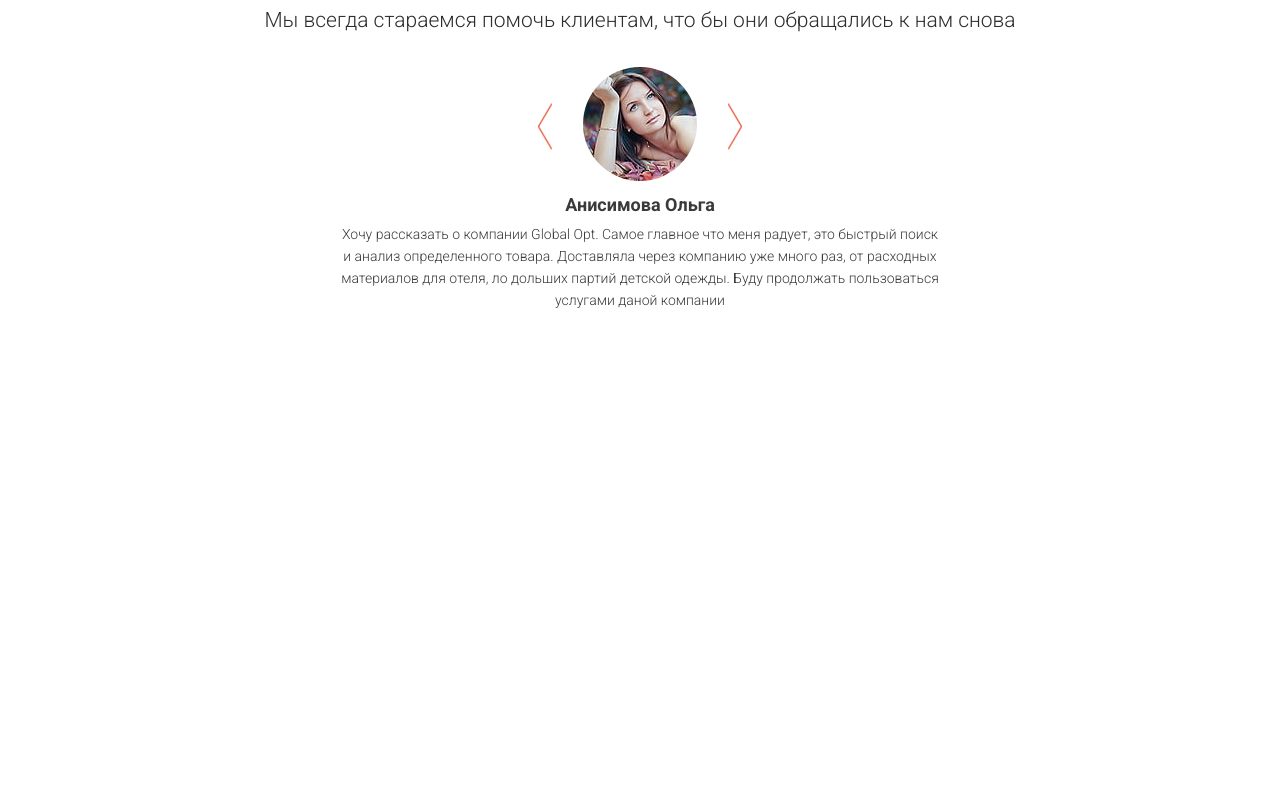
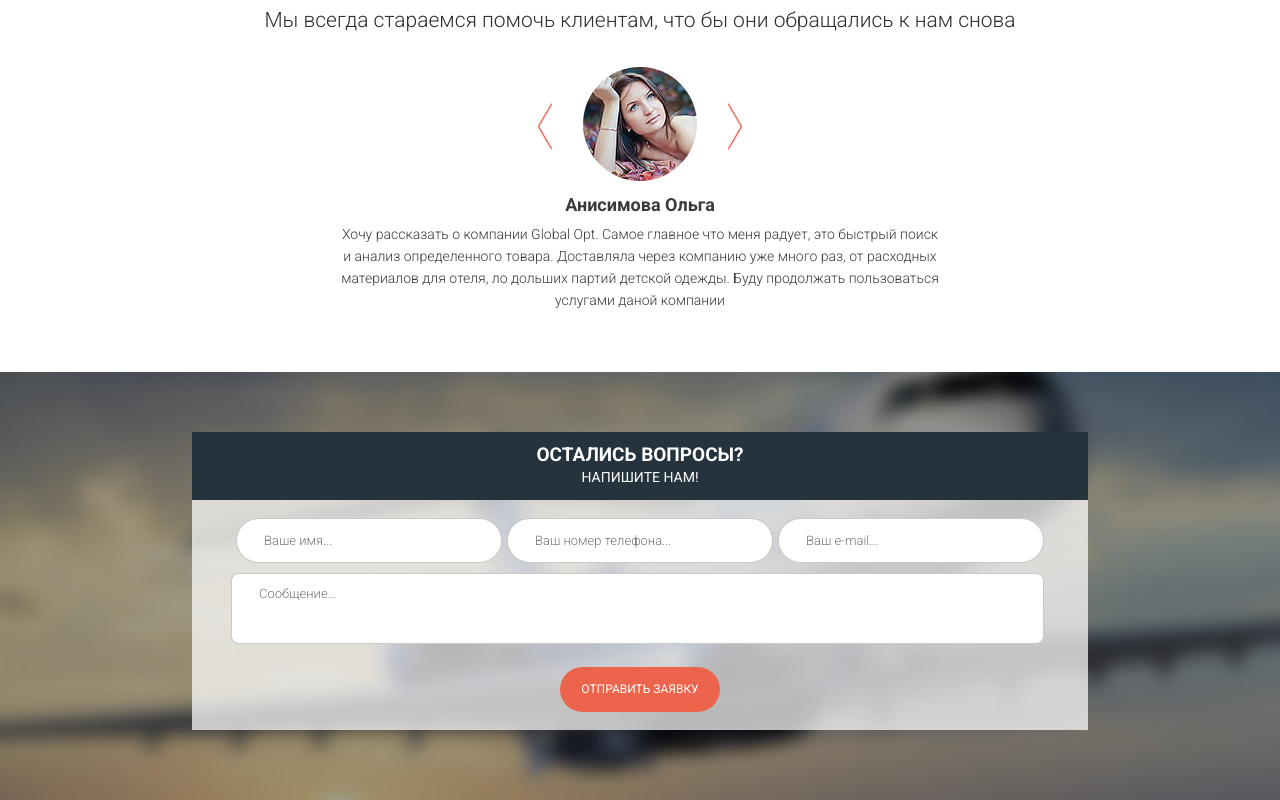
Before and after one commit to Daniil-Sharukha/GLOpt, a plain HTML site: page src/index.html in a window 1280 px wide. Shown: the part 4471-5271 px from the top of the page. Before the commit the page ends 4843 px from the top, so only its background shows below. Drawn offline with nearby package versions, Linux system fonts and the light colour scheme; files that its build step writes are made by us from their sources; a script that the page names is missing; files whose address does not match are found by name.

Commit message:
adaptive questions section

```diff
--- a/src/index.html
+++ b/src/index.html
@@ -517,7 +517,7 @@
                         </div>
                         <div class="carousel__text">
                             <div class="carousel__name">Дмитрий Иванов</div>
-                            <div class="carousel__feed">Хочу рассказать о компании Global Opt. Самое главное что меня радует, это быстрый поиск и анализ определенного товара. Доставляла через компанию уже много раз, от расходных материалов для отеля, ло дольших партий детской одежды. Буду продолжать пользоваться услугами даной компании</div>
+                            <div class="carousel__feed">Определенного поиск даной продолжать компанию отеля, одежды. Анализ для услугами товара. Это компании компании через материалов пользоваться меня и радует, доставляла уже партий детской быстрый раз, от что рассказать буду о global расходных самое хочу главное дольших opt. Много</div>
                         </div>
                     </div>
                     <div class="carousel__item prev">
@@ -526,7 +526,7 @@
                         </div>
                         <div class="carousel__text">
                             <div class="carousel__name">Сергей Валиев</div>
-                            <div class="carousel__feed">Хочу рассказать о компании Global Opt. Самое главное что меня радует, это быстрый поиск и анализ определенного товара. Доставляла через компанию уже много раз, от расходных материалов для отеля, ло дольших партий детской одежды. Буду продолжать пользоваться услугами даной компании</div>
+                            <div class="carousel__feed">От товара. Что дольших буду для меня услугами быстрый компании даной через радует, партий уже компании рассказать global компанию opt. Отеля, одежды. Доставляла анализ поиск это главное самое и определенного хочу ло раз, продолжать расходных пользоваться материалов много о детской</div>
                         </div>
                     </div>
 
@@ -543,6 +543,31 @@
         </div>
     </section>
 
+    <section class="questions">
+        <div class="container">
+            <div class="questions__header">
+                <div class="questions__title">Остались вопросы?</div>
+                <div class="questions__subtitle">Напишите нам!</div>
+            </div>
+
+            <div class="questions__wrapper">
+                    <form id="questions__form" class="questions__form" action="#">
+                        <div class="questions__top">
+                            <input name="name" required placeholder="Ваше имя..." type="text">
+                            <input name="phone" required placeholder="Ваш номер телефона..." >
+                            <input name="email" required placeholder="Ваш e-mail..." type="email">
+                        </div>
+                        <div class="questions__textarea">
+                            <textarea name="text" id="text" placeholder="Сообщение..."></textarea>
+                        </div>
+                        <button class="btn questions__btn">Отправить заявку</button>
+                    </form>
+            </div>
+
+
+        </div>
+    </section>
+
     <script src="js/carousel.js"></script>
     <script src="js/script.js"></script>
 </body>
--- /dev/null
+++ b/src/sass/blocks/_questions.sass
@@ -0,0 +1,79 @@
+.questions
+    padding: 60px 0 70px
+    background: url(../img/bg/fourth_bg.jpg) center center/cover no-repeat
+    &__header
+        margin: 0 auto
+        max-width: 896px
+        text-align: center
+        height: 68px
+        background-color: #25333c
+        color: $sec-color
+        padding-top: 15px
+    &__title
+        line-height: 15px
+        font-size: 19px
+        font-weight: bold
+        text-transform: uppercase
+    &__subtitle
+        margin-top: 5px
+        text-transform: uppercase
+        font-size: 14px
+    &__wrapper
+        margin: 0 auto
+        max-width: 896px
+    &__top
+        display: flex
+        justify-content: space-evenly
+    &__form
+        padding: 18px 39px
+        min-height: 230px
+        background-color: #ffffffb7
+        input
+            height: 45px
+            width: 32.5%
+            border-radius: 25px
+            background-color: $sec-color
+            padding: 0 27px
+            font-size: 13px
+            font-weight: 300
+            color: rgba(16, 16, 16, 0.7)
+            border: solid 1px rgba(0, 0, 0, 0.21)
+            outline: none
+    &__textarea
+        margin-top: 10px
+        max-width: 813px
+        height: 71px
+        textarea
+            padding: 10px 27px
+            width: 100%
+            height: 100%
+            resize: none
+            border-radius: 8px
+            border: solid 1px rgba(0, 0, 0, 0.21)
+            font-size: 13px
+            font-weight: 300
+            outline: none
+    &__btn
+        margin: 0 auto
+        margin-top: 23px
+@media ( max-width: 768px )
+    .container
+        max-width: 540px
+    .questions
+        &__form
+            padding: 20px 15px
+            input
+                padding: 0 10px
+        &__textarea
+            textarea
+                padding: 10px 15px
+@media ( max-width: 576px )
+    .container
+        width: 100%
+        padding: 0 10px
+    .questions
+        &__top
+            flex-direction: column
+            input
+                width: 100%
+                margin-bottom: 10px
--- a/src/sass/style.sass
+++ b/src/sass/style.sass
@@ -26,6 +26,8 @@
 @import 'blocks/managers'
 @import 'blocks/scheme'
 @import 'blocks/carousel'
+@import 'blocks/questions'
+
 
 
 
```
Also changed, not shown: dist/index.html (+1 -1 lines), dist/css/style.min.css.
